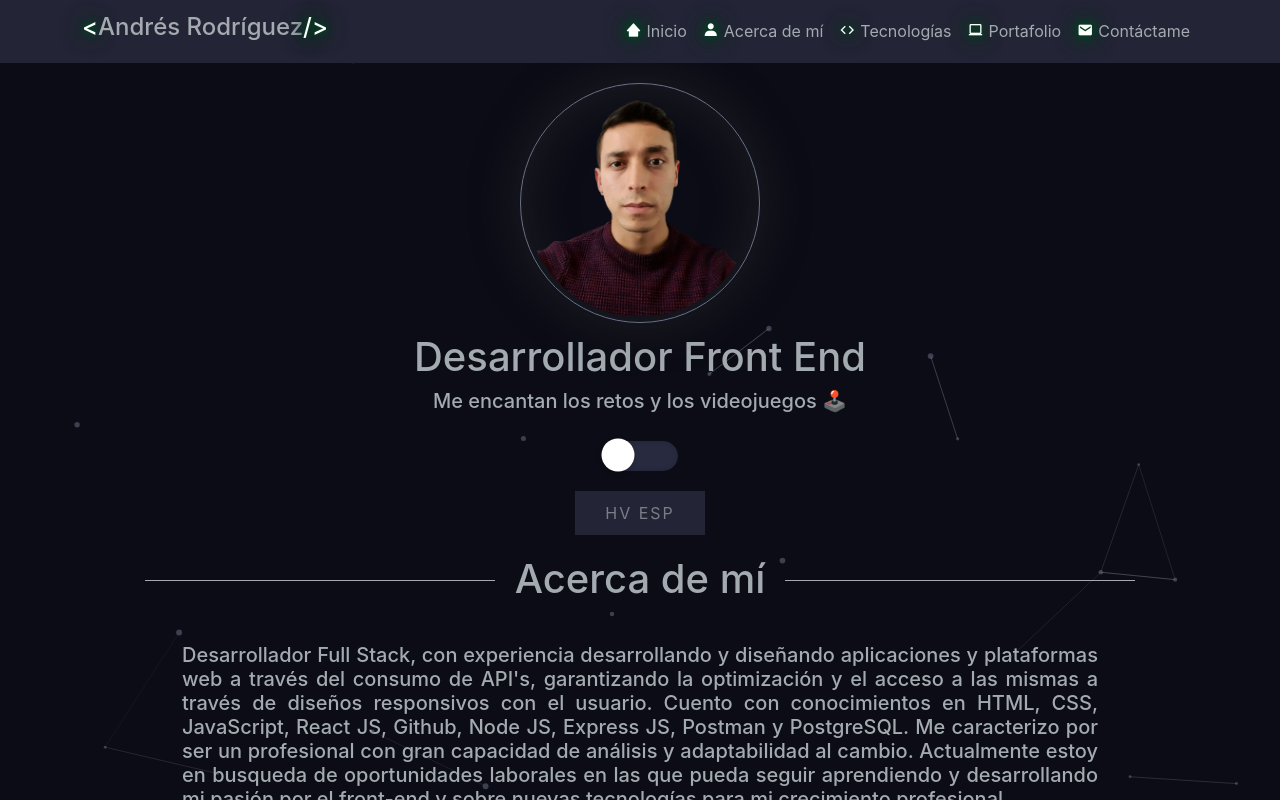
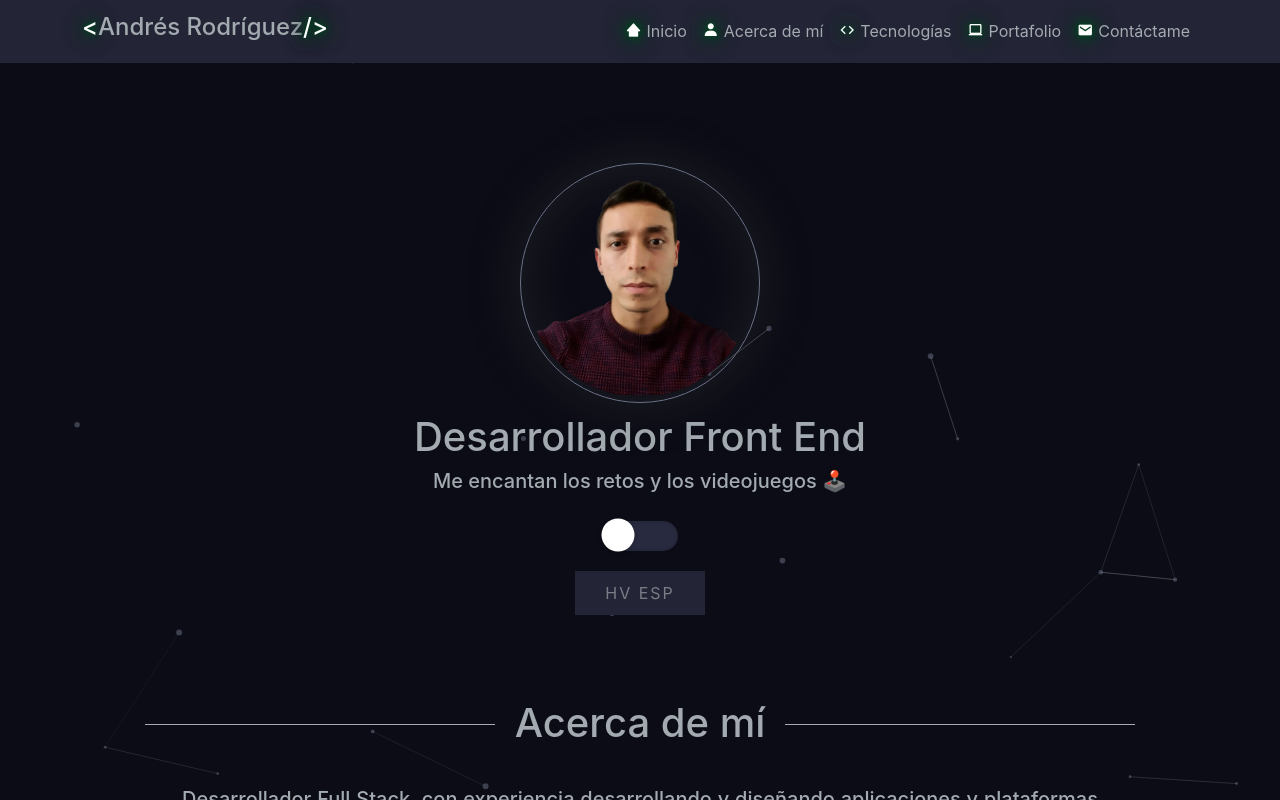
Before and after one commit to JuanDavidGongora/portafoliojuandavid, a React (Vite) app: page / in a window 1280 px wide. Shown: the top 800 px of the page. Built offline with nearby package versions, Linux system fonts and the light colour scheme.

Commit message:
Actualizando

```diff
--- a/src/components/About.jsx
+++ b/src/components/About.jsx
@@ -2,7 +2,7 @@ import React from 'react';
 
 const About = () => {
     return (
-        <div className='aboutMe' id='s-about'>
+        <div className='aboutMe' id='s-about' style={{paddingTop: "4rem"}}>
             <div>
                 <h1 className='h1'>
                     Acerca de mí
--- a/src/components/Contact.jsx
+++ b/src/components/Contact.jsx
@@ -7,7 +7,7 @@ import emailOpenImg from "../images/openMail.png"
 
 const Contact = () => {
   return (
-    <div className="aboutMe" id='s-contact'>
+    <div className="aboutMe" id='s-contact' style={{paddingTop: "4rem"}}>
       <div>
         <h1 className="h1">Contáctame</h1>
       </div>
--- a/src/components/Habilities.jsx
+++ b/src/components/Habilities.jsx
@@ -10,7 +10,7 @@ import gitHub from '../images/Github.png'
 
 const Habilities = () => {
     return (
-        <div className='aboutMe' id='s-tecnologies'>
+        <div className='aboutMe' id='s-tecnologies' style={{paddingTop: "4rem"}}>
             <div>
                 <h1 className='h1'>
                     Tecnologías
--- a/src/components/Header.jsx
+++ b/src/components/Header.jsx
@@ -4,7 +4,8 @@ import personalImg from '../images/personal.png'
 
 const Header = () => {
     return (
-        <div className='container header'>
+        <div id="home" style={{paddingTop: "4rem"}}>
+            <div className='container header' >
                 <div className='headerCenter'>
                     <div className='imgHeader'>
                         <img src={personalImg} className="imgHeaderCircle" />
@@ -20,6 +21,7 @@ const Header = () => {
                 </div>
 
             </div>
+        </div>
     );
 };
 
--- a/src/components/Portfolio.jsx
+++ b/src/components/Portfolio.jsx
@@ -14,7 +14,7 @@ import gitHub from '../images/Github.png'
 
 const Portfolio = () => {
     return (
-        <div className='aboutMe' id='s-portfolio'>
+        <div className='aboutMe' id='s-portfolio' style={{paddingTop: "4rem"}}>
             <div>
                 <h1 className='h1'>
                     Portafolio
```
Lines whose indentation alone changed are shown as unchanged.
